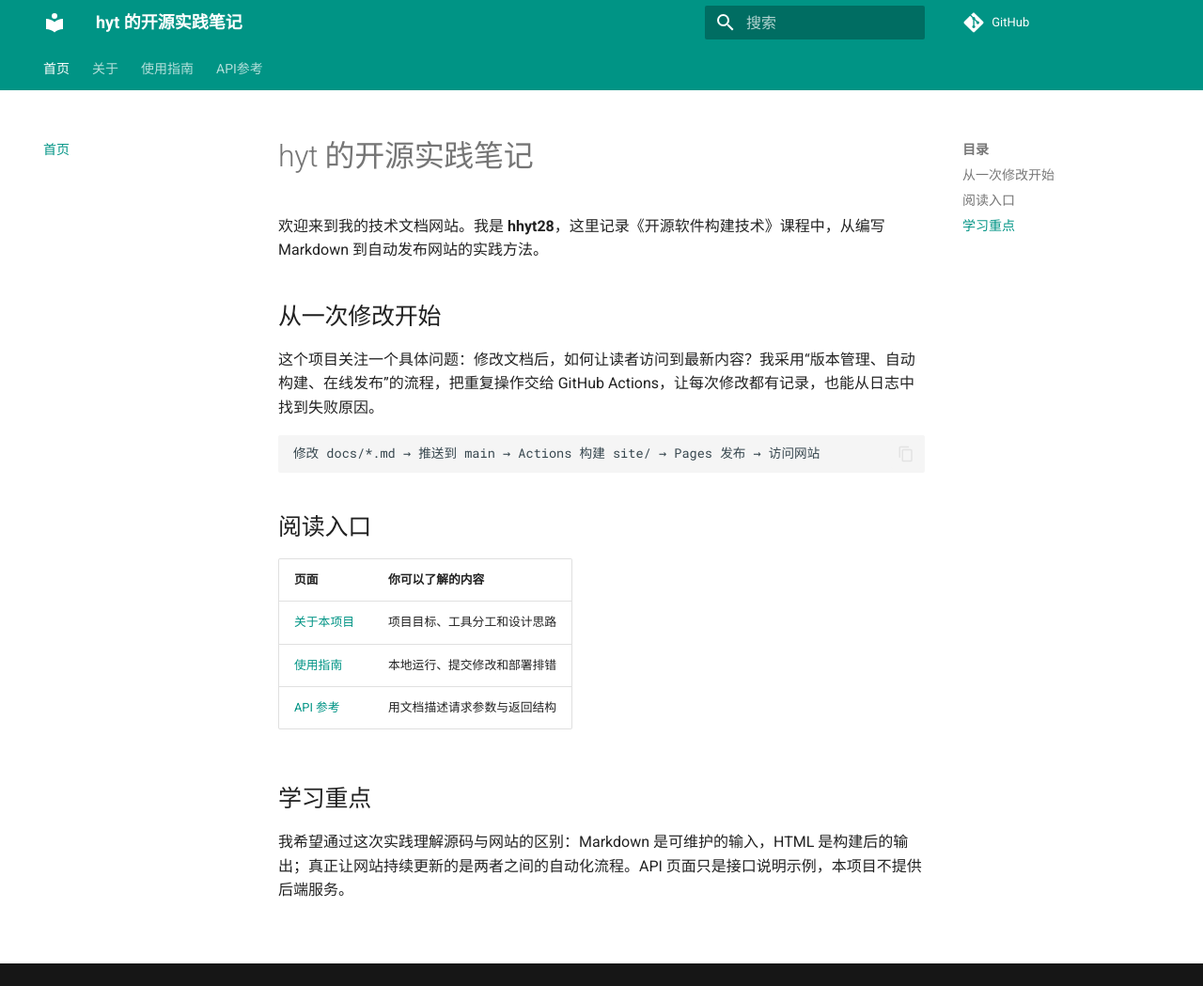
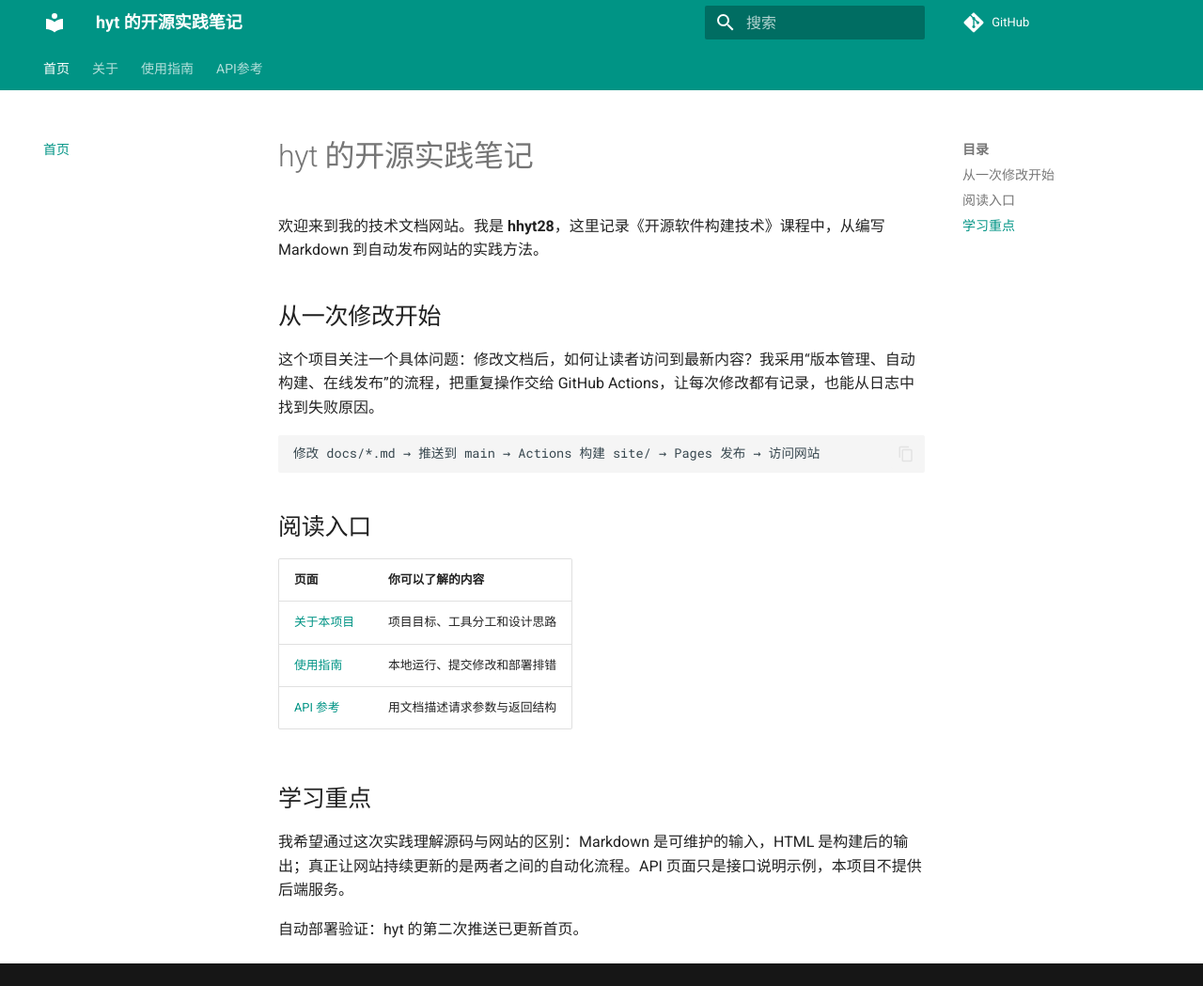
Before and after one commit to hhyt28/my-docs, an MkDocs documentation site: the page built from docs/index.md, in a window 1280 px wide and 1049 px high. Shown: the whole window at 94% size. Built offline with MkDocs 1.6.1 and Material for MkDocs 9.7.7, drawn with Linux system fonts in a browser that asks for light colours; comment, search, counter and statistics services are not loaded.

Commit message:
验证文档修改后自动更新网站

```diff
--- a/docs/index.md
+++ b/docs/index.md
@@ -21,3 +21,5 @@
 ## 学习重点
 
 我希望通过这次实践理解源码与网站的区别：Markdown 是可维护的输入，HTML 是构建后的输出；真正让网站持续更新的是两者之间的自动化流程。API 页面只是接口说明示例，本项目不提供后端服务。
+
+自动部署验证：hyt 的第二次推送已更新首页。
```
